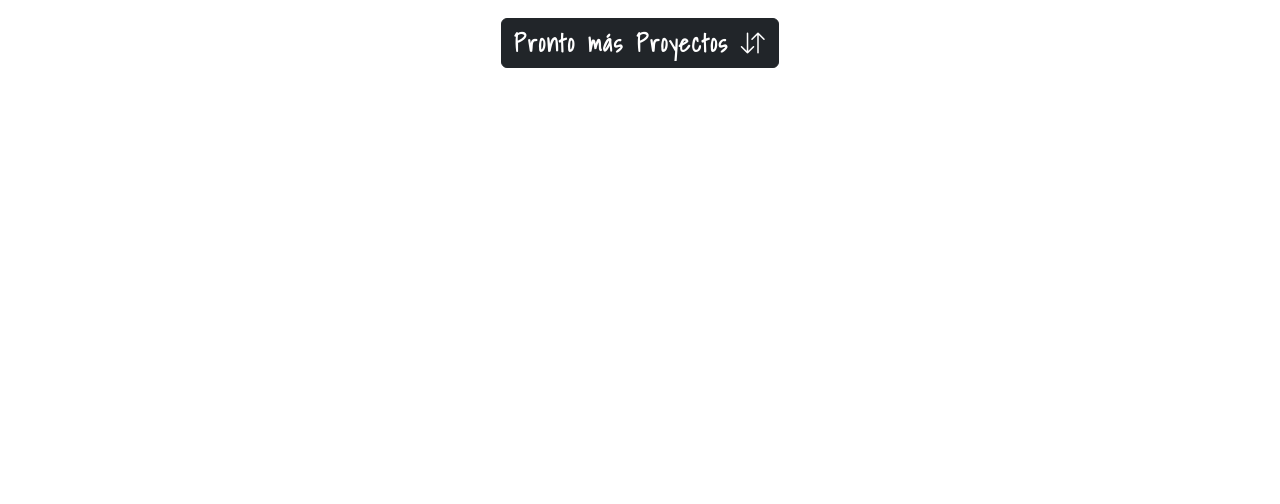
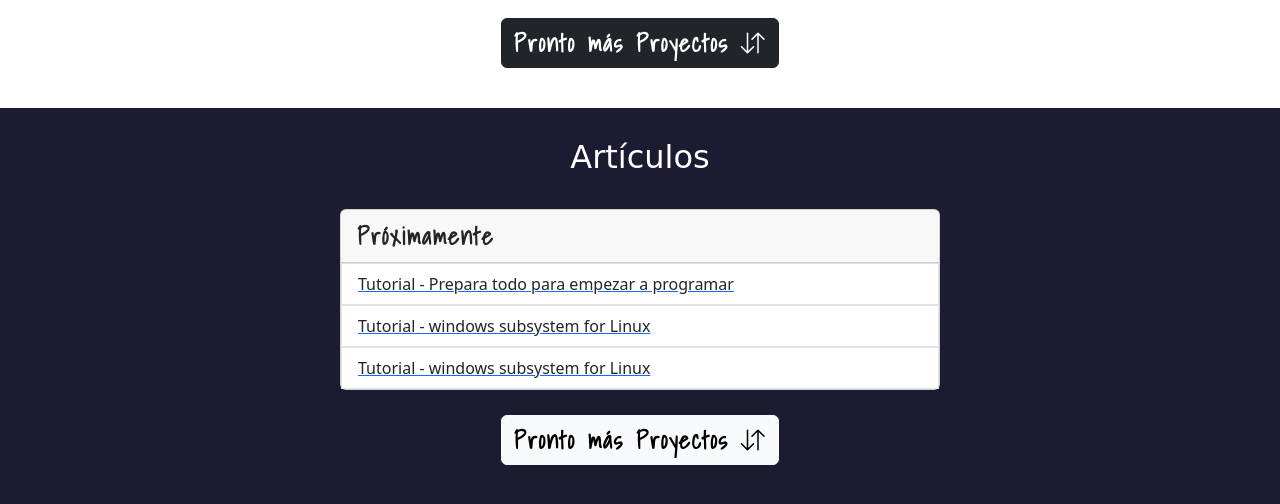
Before and after one commit to ludirez/ludires.github.io, a plain HTML site: page index.html in a window 1280 px wide. Shown: the part 2186-2690 px from the top of the page. Before the commit the page ends 2294 px from the top, so only its background shows below. Drawn offline with nearby package versions, Linux system fonts and the light colour scheme; a web font is replaced by a local one.

Commit message:
creaccion seccion articulos

```diff
--- a/css/index.css
+++ b/css/index.css
@@ -209,6 +209,17 @@ div.t-galery img:hover{
 }
 
 
+/* Artículos */
+.articulos{
+	min-height: 400px;
+	padding: 30px;
+}
+.articulos .card{
+	width: 80%;
+	max-width: 600px;
+	margin: 25px 0;
+}
+
 
 /* @media */
 @media screen and (min-width: 700px){
--- a/index.html
+++ b/index.html
@@ -179,11 +179,26 @@
 				</div>
 			</div>
 			<button type="button" class="btn btn-dark textos">Pronto más Proyectos <i class="bi bi-arrow-down-up"></i></button>
+		</section>
+
+		<!-- Artículos -->
+		<section class="articulos justify-content-start seccion-oscura">
+			<h2 class="titulos">Artículos</h2>
+			<div class="card">
+				<div class="card-header">
+				  <p class="textos">Próximamente </p>
+				</div>
+				<ul class="list-group list-group-flush">
+				<a href="#"><li class="list-group-item">Tutorial - Prepara todo para empezar a programar</li></a>
+				<a href="#"><li class="list-group-item">Tutorial - windows subsystem for Linux</li></a>
+				<a href="#"><li class="list-group-item">Tutorial - windows subsystem for Linux</li></a>
+				</ul>
+			</div>
+
+		<button type="button" class="btn btn-light textos">Pronto más Proyectos <i class="bi bi-arrow-down-up"></i></button>
 
 
 		</section>
-
-
 
 
 	<!-- bootstrap -->
```
